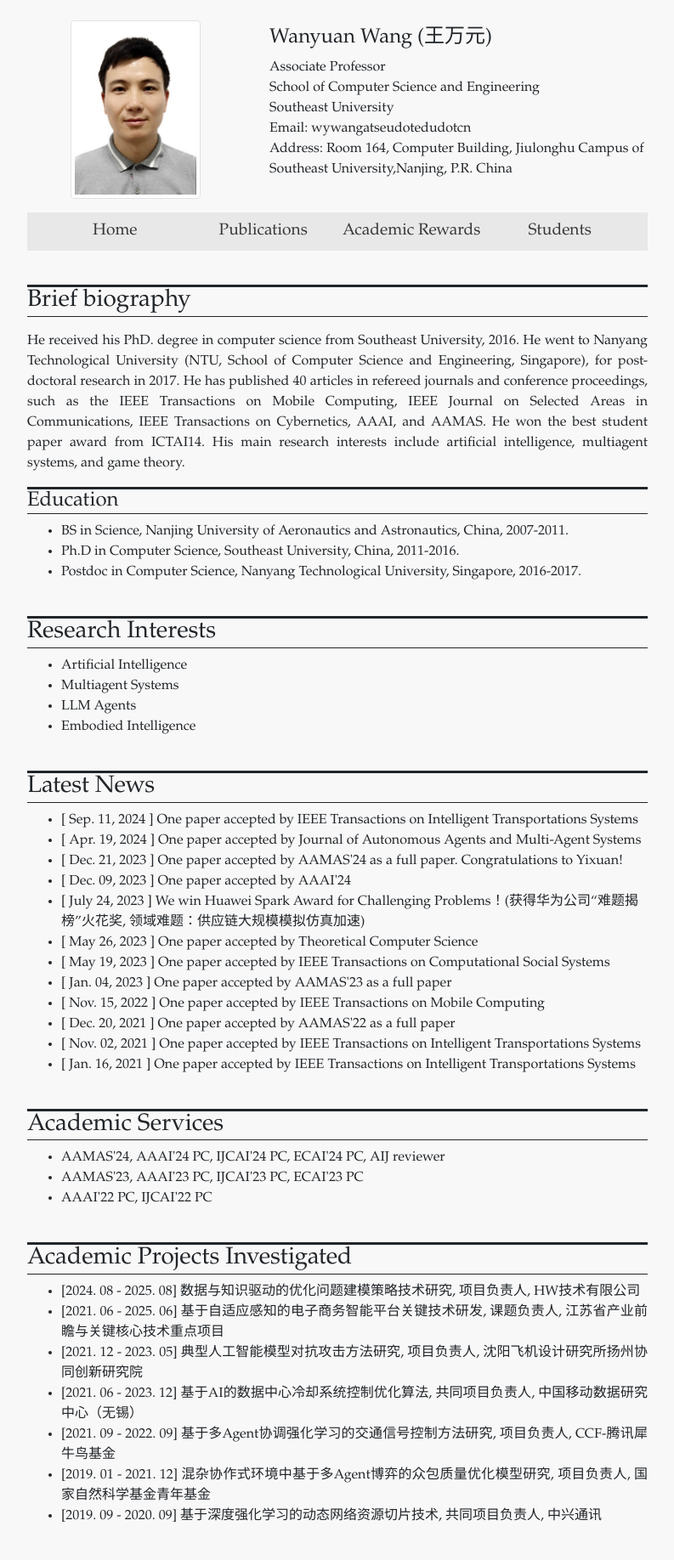
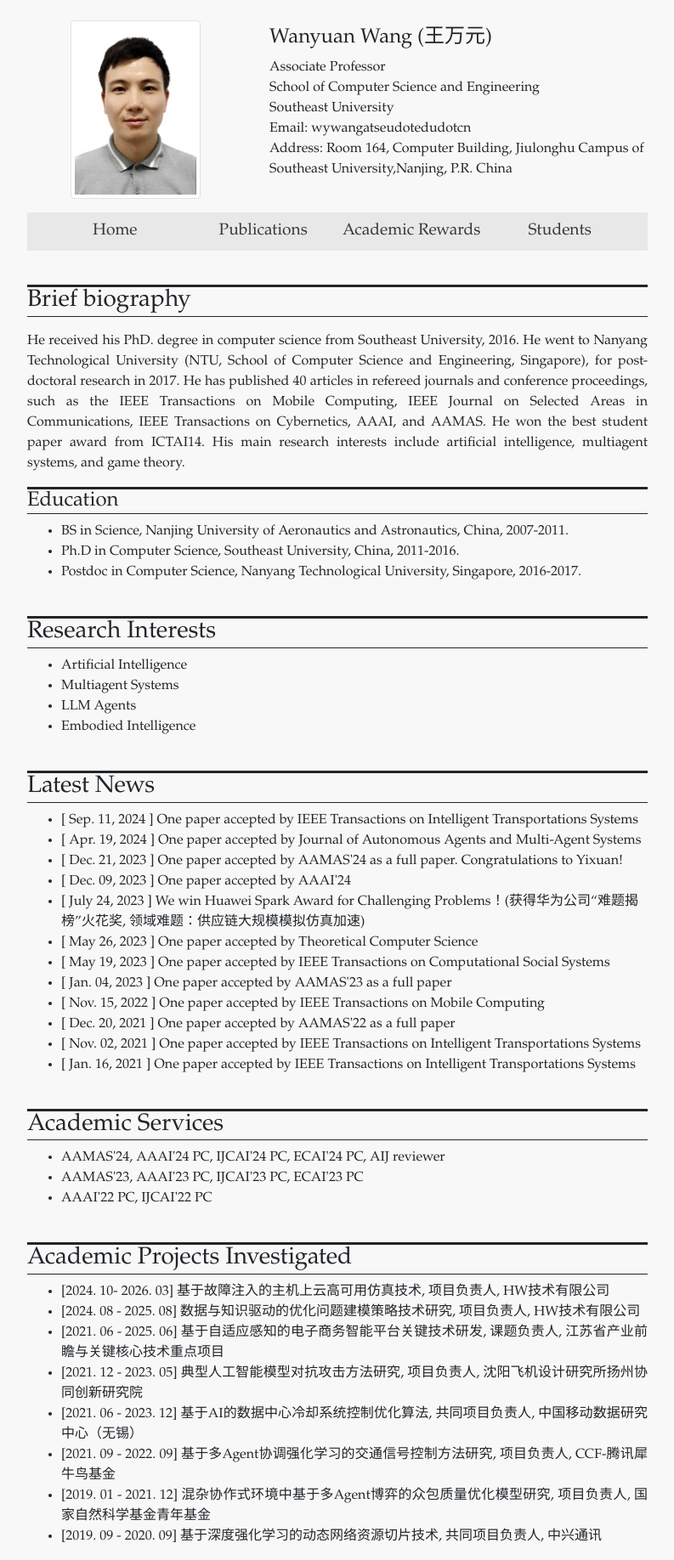
Before and after one commit to wanyuanwang/wanyuanwang.github.io, a Jekyll site: the page built from index.html, in a window 1280 px wide. Shown: the whole page at 85% size, without its empty margins (243-1036 px from the left). Built offline with Jekyll 4.4.1, drawn with Linux system fonts in a browser that asks for light colours; before the commit the page ends 1812 px from its top, so only the background shows below that.

Commit message:
Update academic_projects.yml

```diff
--- a/_data/academic_projects.yml
+++ b/_data/academic_projects.yml
@@ -1,3 +1,6 @@
+-
+  date: "2024. 10- 2026. 03"
+  name_eng: "基于故障注入的主机上云高可用仿真技术, 项目负责人, HW技术有限公司"
 -
   date: "2024. 08 - 2025. 08"
   name_eng: "数据与知识驱动的优化问题建模策略技术研究, 项目负责人, HW技术有限公司"
```
